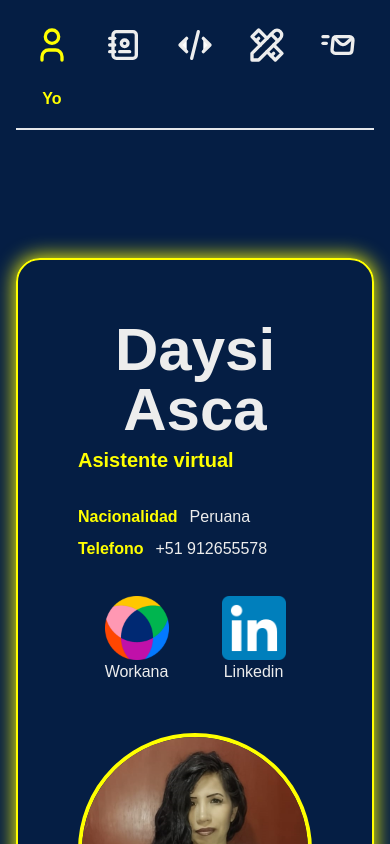
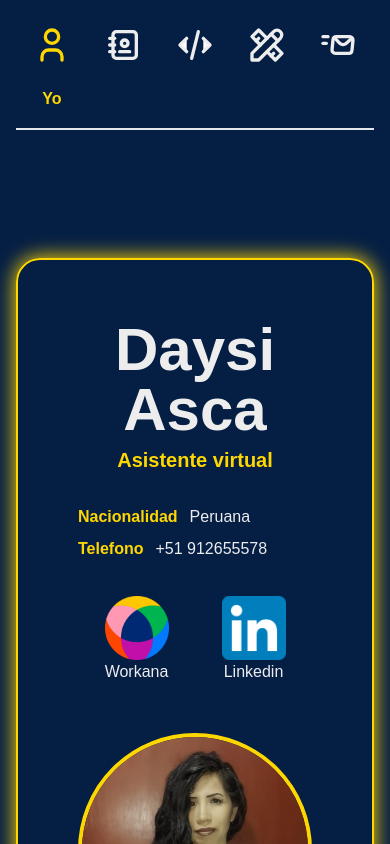
Before and after one commit to DiegoPower48/daysiportfolio, a Next.js app: page / in a window 390 px wide. Shown: the top 844 px of the page. Built offline with nearby package versions, Linux system fonts and the light colour scheme; what tailwindcss-debug-screens would draw is missing.

Commit message:
actualizando responsive

```diff
--- a/src/app/globals.css
+++ b/src/app/globals.css
@@ -6,8 +6,8 @@
   --textColor: #ededed;
   /*Tailwind*/
   --background: #051e44;
-  --theme: yellow;
-  --hover: yellow;
+  --theme: gold;
+  --hover: gold;
 }
 
 @media (prefers-color-scheme: dark) {
@@ -15,8 +15,8 @@
     --textColor: #ededed;
     /*Tailwind*/
     --background: #051e44;
-    --theme: yellow;
-    --hover: yellow;
+    --theme: gold;
+    --hover: gold;
   }
 }
 
--- a/src/components/detalle/detalle.tsx
+++ b/src/components/detalle/detalle.tsx
@@ -10,7 +10,7 @@ function Detalle(props: Props) {
   const { title, about, about2 } = props.data;
 
   return (
-    <div className="h-full w-full grid grid-rows-[1fr,1fr,1fr] items-center md:gap-4 ">
+    <div className="h-full w-full grid grid-rows-[1fr,2fr,2fr] items-center md:gap-4 ">
       <p className="font-bold text-Theme text-4xl">{title}:</p>
       <p className="">{about}</p>
       <p className="">{about2}</p>
--- a/src/components/resume/resume.tsx
+++ b/src/components/resume/resume.tsx
@@ -48,7 +48,9 @@ function Resume(props: Props) {
       <div className="h-full w-full grid grid-rows-[3fr,2fr,2fr] items-center justify-center p-5 ">
         <div className="h-full grid grid-rows-[3fr,1fr] font-bold items-center">
           <p className=" text-6xl text-center ">{first.name}</p>
-          <p className=" text-xl text-start text-Theme">{first.work}</p>
+          <p className=" text-xl lg:text-start text-center text-Theme">
+            {first.work}
+          </p>
         </div>
         <div className="w-full grid gap-2 justify-start">
           <div className="flex space-x-3 ">
```
